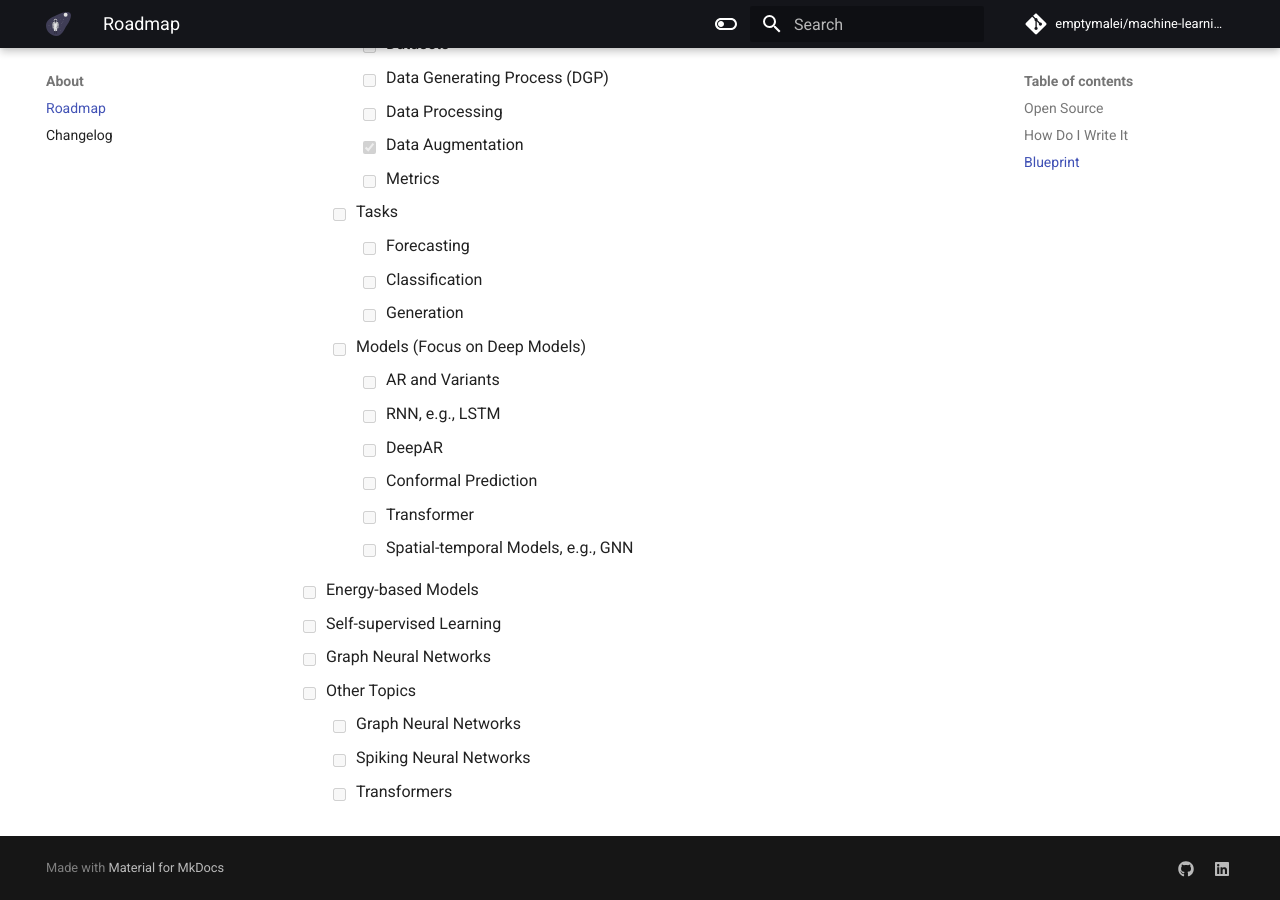
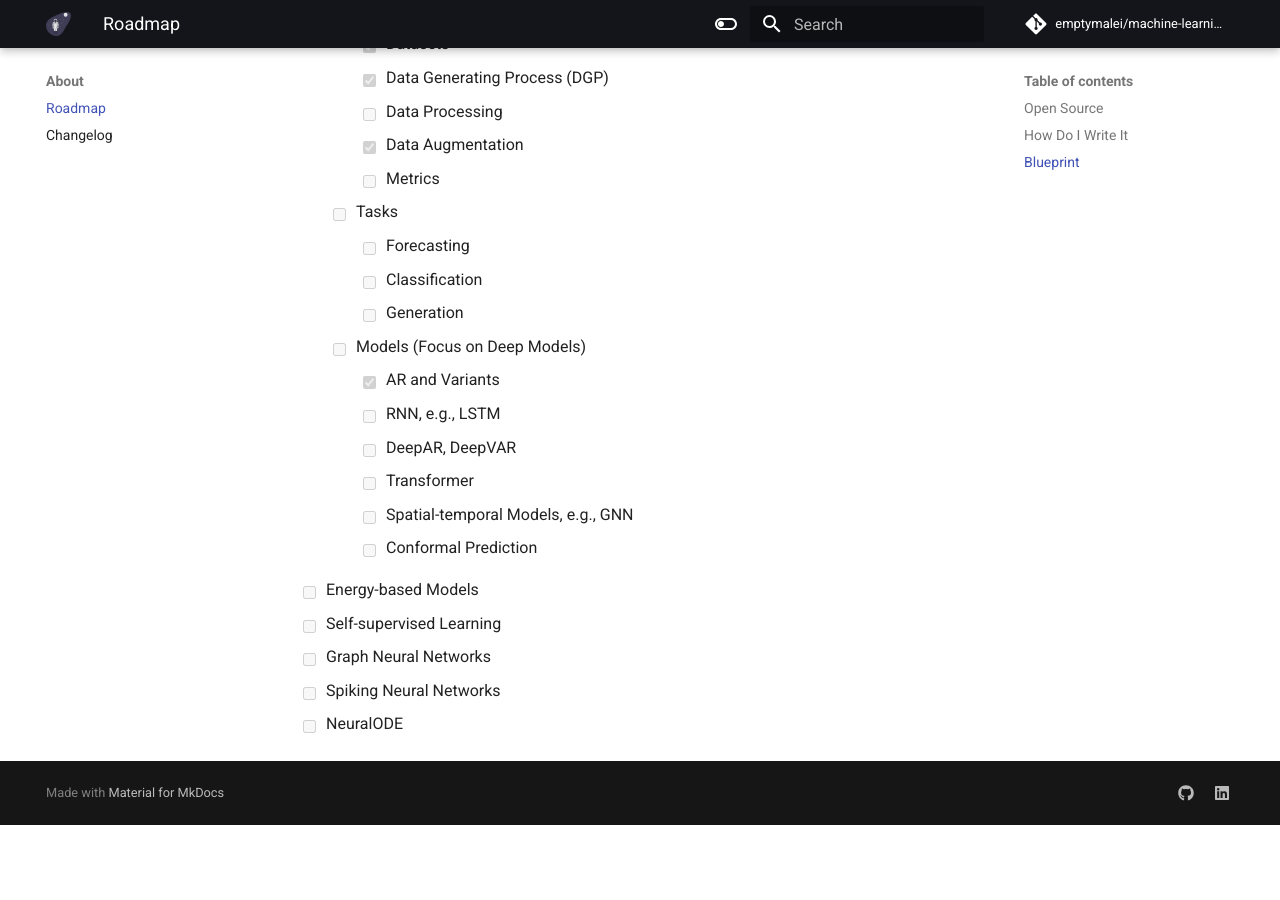
Before and after one commit to emptymalei/deep-learning, an MkDocs documentation site: the page built from dl/meta/roadmap.md, in a window 1280 px wide and 900 px high, scrolled down 1101 px. Built offline with MkDocs 1.6.1 and Material for MkDocs 9.7.7, drawn with Linux system fonts in a browser that asks for light colours; comment, search, counter and statistics services are not loaded; after the commit the page ends 1926 px from its top, so only the background shows below that.

Commit message:
adjust roadmap

```diff
--- a/dl/meta/roadmap.md
+++ b/dl/meta/roadmap.md
@@ -28,10 +28,10 @@ The following is an initial design of the blueprint.
 - [ ] Tech Onboarding
     - [x] Python, Environment, VSCode, Git, ...
     - [ ] Pytorch Lightning
-- [ ] Time Series
-    - [ ] Data
-        - [ ] Datasets
-        - [ ] Data Generating Process (DGP)
+- [x] Time Series
+    - [x] Data
+        - [x] Datasets
+        - [x] Data Generating Process (DGP)
         - [ ] Data Processing
         - [x] Data Augmentation
         - [ ] Metrics
@@ -40,16 +40,14 @@ The following is an initial design of the blueprint.
         - [ ] Classification
         - [ ] Generation
     - [ ] Models (Focus on Deep Models)
-        - [ ] AR and Variants
+        - [x] AR and Variants
         - [ ] RNN, e.g., LSTM
-        - [ ] DeepAR
-        - [ ] Conformal Prediction
+        - [ ] DeepAR, DeepVAR
         - [ ] Transformer
         - [ ] Spatial-temporal Models, e.g., GNN
+        - [ ] Conformal Prediction
 - [ ] Energy-based Models
 - [ ] Self-supervised Learning
 - [ ] Graph Neural Networks
-- [ ] Other Topics
-    - [ ] Graph Neural Networks
-    - [ ] Spiking Neural Networks
-    - [ ] Transformers
+- [ ] Spiking Neural Networks
+- [ ] NeuralODE
```
